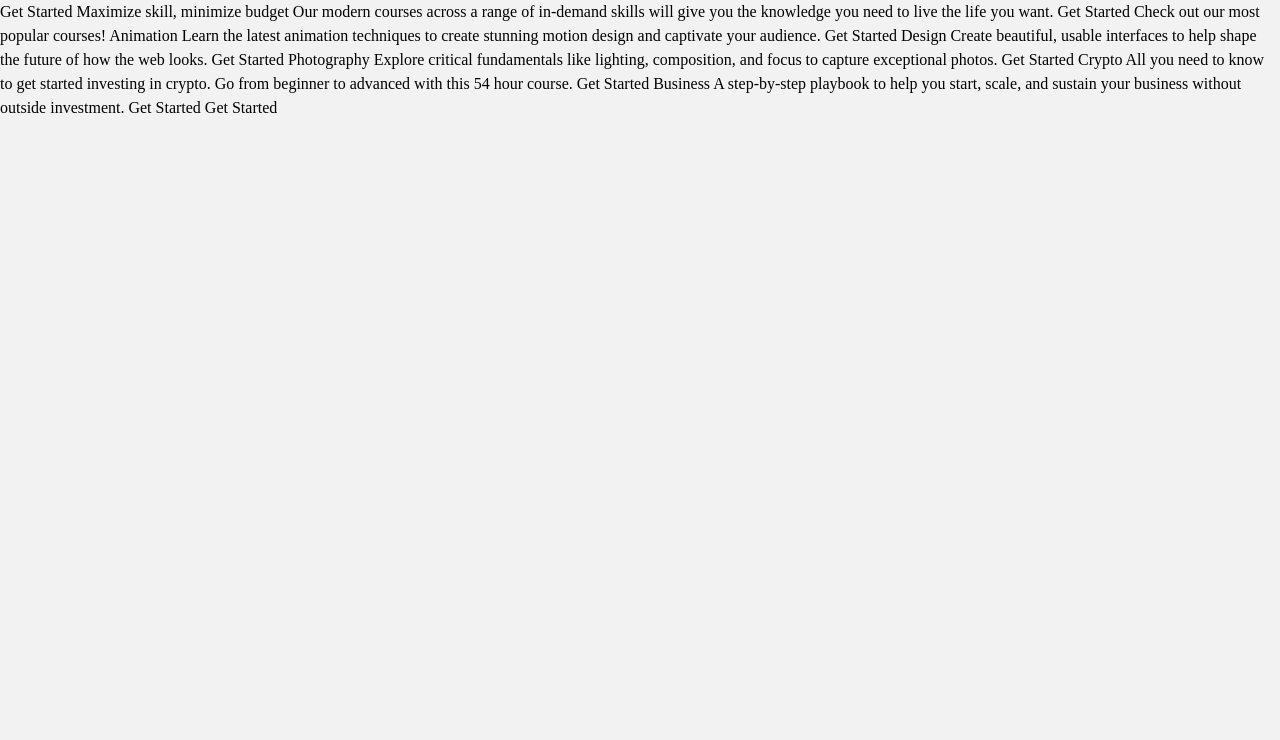
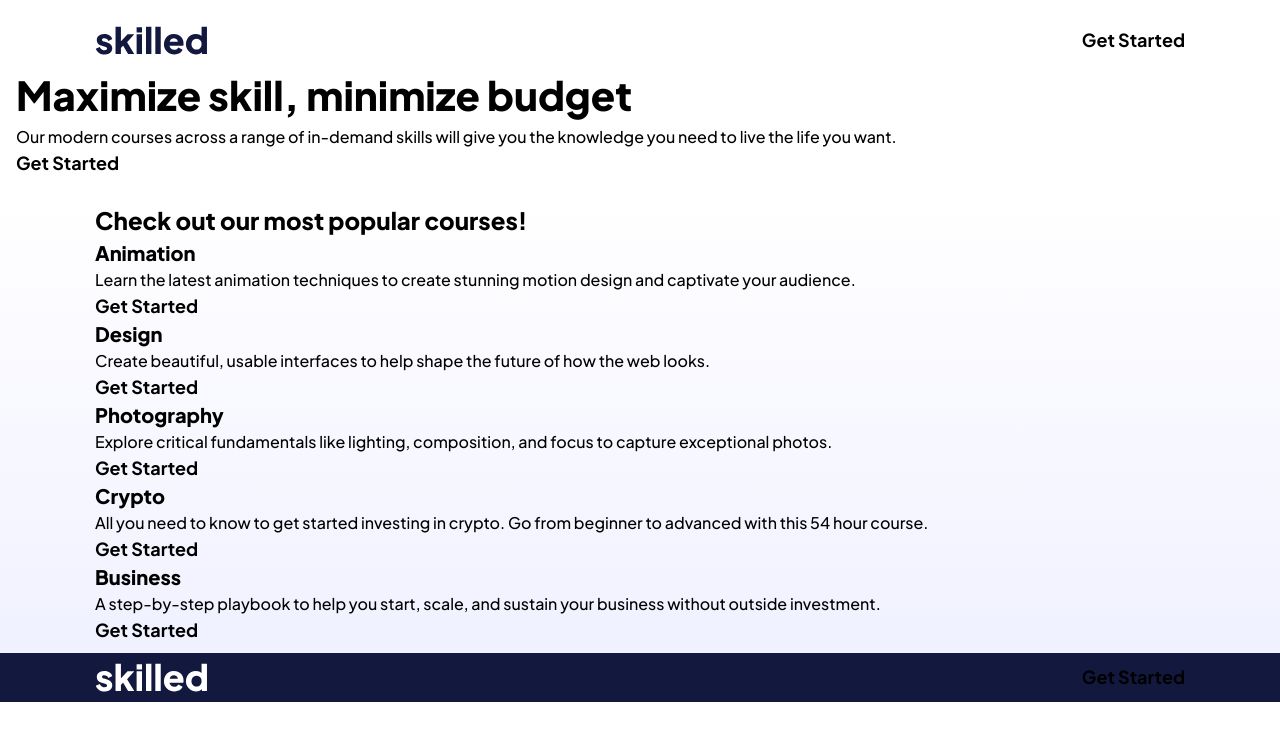
Before and after one commit to mightycoyote/skilled-elearning-landing-page, a website built with Vite: page index.html in a window 1280 px wide. Built offline with nearby package versions, Linux system fonts and the light colour scheme.

Commit message:
begin adding markup and styles

```diff
--- a/index.html
+++ b/index.html
@@ -6,49 +6,75 @@
   <meta name="viewport" content="width=device-width, initial-scale=1.0">
 
   <link rel="icon" type="image/png" sizes="32x32" href="./assets/favicon-32x32.png">
+  <link rel="preconnect" href="https://fonts.googleapis.com">
+  <link rel="preconnect" href="https://fonts.gstatic.com" crossorigin>
+  <link
+    href="https://fonts.googleapis.com/css2?family=Plus+Jakarta+Sans:ital,wght@0,500;0,700;0,800;1,500;1,700;1,800&display=swap"
+    rel="stylesheet">
 
   <title>Frontend Mentor | Skilled e-learning landing page</title>
 </head>
 
 <body>
 
-  Get Started
+  <header>
+    <div class="topline wrapper">
+      <img class="logo" src="./assets/logo-dark.svg">
+      <div class="get-started button">Get Started</div>
+    </div>
 
-  Maximize skill, minimize budget
+    <h1>Maximize skill, minimize budget</h1>
 
-  Our modern courses across a range of in-demand skills will give you the
-  knowledge you need to live the life you want.
+    <p>Our modern courses across a range of in-demand skills will give you the
+      knowledge you need to live the life you want.</p>
 
-  Get Started
+    <div class="get-started button">Get Started</div>
+  </header>
 
-  Check out our most popular courses!
+  <main>
+    <div class="cards wrapper">
+      <div class="card">
+        <h2>Check out our most popular courses!</h2>
+      </div>
+      <div class="card">
+        <h3>Animation</h3>
+        <p>Learn the latest animation techniques to create stunning motion
+          design and captivate your audience.</p>
+        <div class="get-started">Get Started</div>
+      </div>
+      <div class="card">
+        <h3>Design</h3>
+        <p>Create beautiful, usable interfaces to help shape the future of
+          how the web looks.</p>
+        <div class="get-started">Get Started</div>
+      </div>
+      <div class="card">
+        <h3>Photography</h3>
+        <p>Explore critical fundamentals like lighting, composition, and focus
+          to capture exceptional photos.</p>
+        <div class="get-started">Get Started</div>
+      </div>
+      <div class="card">
+        <h3>Crypto</h3>
+        <p>All you need to know to get started investing in crypto. Go from beginner
+          to advanced with this 54 hour course.</p>
+        <div class="get-started">Get Started</div>
+      </div>
+      <div class="card">
+        <h3>Business</h3>
+        <p>A step-by-step playbook to help you start, scale, and sustain your business
+          without outside investment.</p>
+        <div class="get-started">Get Started</div>
+      </div>
+    </div>
+  </main>
 
-  Animation
-  Learn the latest animation techniques to create stunning motion
-  design and captivate your audience.
-  Get Started
-
-  Design
-  Create beautiful, usable interfaces to help shape the future of
-  how the web looks.
-  Get Started
-
-  Photography
-  Explore critical fundamentals like lighting, composition, and focus
-  to capture exceptional photos.
-  Get Started
-
-  Crypto
-  All you need to know to get started investing in crypto. Go from beginner
-  to advanced with this 54 hour course.
-  Get Started
-
-  Business
-  A step-by-step playbook to help you start, scale, and sustain your business
-  without outside investment.
-  Get Started
-
-  Get Started
+  <footer>
+    <div class="bottomline wrapper">
+      <img class="logo" src="./assets/logo-light.svg">
+      <div class="get-started button">Get Started</div>
+    </div>
+  </footer>
 
   <script type="module" src="/main.js"></script>
 </body>
--- a/scss/base/_breakpoints.scss
+++ b/scss/base/_breakpoints.scss
@@ -0,0 +1,8 @@
+// design sizes: 375px mobile, 768px tablet, 1440px desktop
+
+$max-content: 1110px;
+$max-header: 1440px;
+
+// adjust these to make responsiveness look good
+$med: 700px;
+$lg: 1400px;
--- a/scss/base/_colors.scss
+++ b/scss/base/_colors.scss
@@ -1 +1,12 @@
-$background: #F2F2F2;
+$bg-gradient: linear-gradient(white, #F0F1FF);
+
+$steelblue: #666CA3;
+$nearblack: #13183F;
+$gray: #83869A;
+$darkpink: #F74780;
+$lightpink: #FFA7C3;
+
+// increase lightness on these for hover states.
+// on design document they added another 50% white layer, which may not translate exactly
+$gradient1: linear-gradient(hsl(322, 87%, 55%), hsl(13, 100%, 64%));
+$gradient2: linear-gradient(hsl(237, 100%, 64%), hsl(322, 87%, 55%));
--- a/scss/base/_typography.scss
+++ b/scss/base/_typography.scss
@@ -0,0 +1,74 @@
+@use './breakpoints';
+
+
+body {
+    font-family: 'Plus Jakarta Sans', sans-serif;
+}
+
+@mixin heading-xl {
+    font-size: 56px;
+    font-weight: 800;
+}
+
+@mixin heading-l {
+    font-size: 40px;
+    font-weight: 800;
+}
+
+@mixin heading-m {
+    font-size: 32px;
+    font-weight: 800;
+    line-height: 40px;
+}
+
+@mixin heading-s {
+    font-size: 24px;
+    font-weight: 800;
+}
+
+@mixin body-m {
+    font-size: 18px;
+    font-weight: 500;
+    line-height: 28px;
+}
+
+@mixin body-s {
+    font-size: 16px;
+    font-weight: 700;
+    line-height: 28px;
+}
+
+h1 {
+    @include heading-l;
+
+    @media (min-width: breakpoints.$lg) {
+        @include heading-xl;
+    }
+}
+
+h2 {
+    @include heading-s;
+
+    @media (min-width: breakpoints.$lg) {
+        @include heading-m;
+    }
+}
+
+h3 {
+    font-size: 20px;
+    font-weight: 800;
+
+    @media (min-width: breakpoints.$lg) {
+        @include heading-s;
+    }
+}
+
+// p {
+//     @include body-s;
+
+// }
+
+.get-started {
+    font-size: 18px;
+    font-weight: 700;
+}
--- a/scss/main.scss
+++ b/scss/main.scss
@@ -2,5 +2,29 @@
 @use 'components';
 
 body {
-    background-color: base.$background;
+    background-color: white;
 }
+
+main {
+    background: base.$bg-gradient;
+}
+
+header {
+    padding: 1rem;
+}
+
+footer {
+    background-color: base.$nearblack;
+}
+
+.wrapper {
+    max-width: base.$max-content;
+    margin: 0 auto;
+    padding: 10px;
+}
+
+.topline,
+.bottomline {
+    display: flex;
+    justify-content: space-between;
+}
```
Also changed, not shown: css/main.css, 1 other file.
